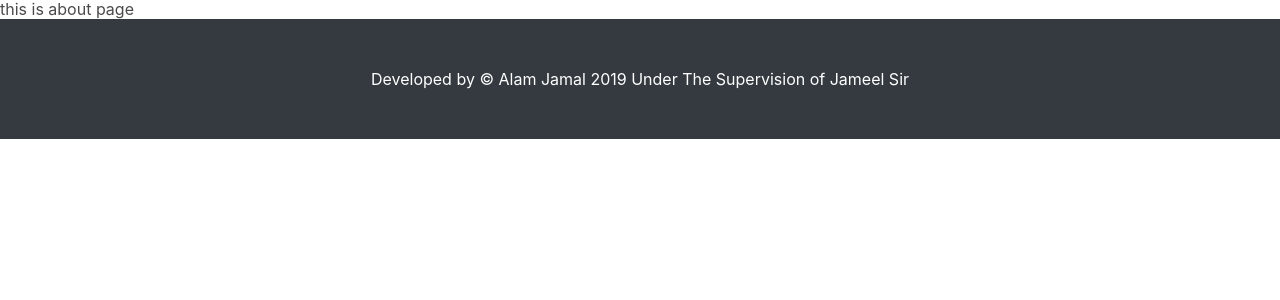
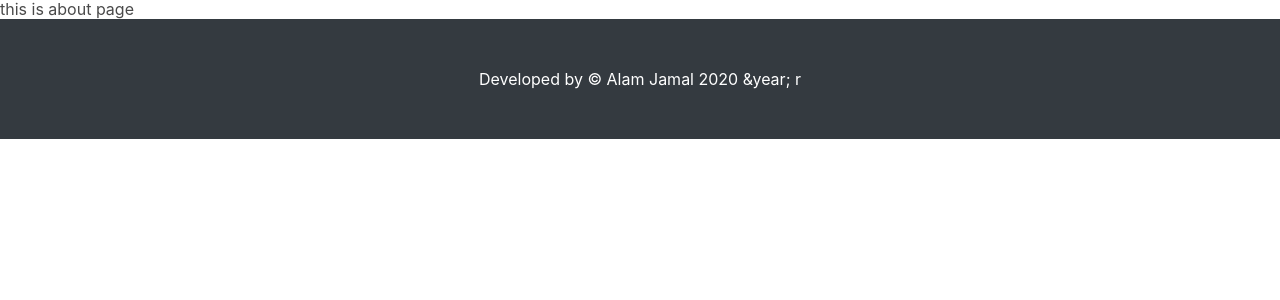
Before and after one commit to alamjamal/aihospital, a Flask app: page /about in a window 1280 px wide. Shown: the part 68-368 px from the top of the page. Run offline with Flask 2, Linux system fonts and the light colour scheme; parts of the project's set-up code (start-up, migrations or seed data) failed here and were passed over; some libraries are stand-ins or nearby versions.

Commit message:
Update layout.html

```diff
--- a/app/templates/layout.html
+++ b/app/templates/layout.html
@@ -88,7 +88,7 @@
   <!-- Footer -->
   <footer class="py-5 bg-dark footer navbar-fixed-bottom">
     <div class="container">
-      <p class="m-0 text-center text-white">Developed by &copy; Alam Jamal 2019 Under The Supervision of Jameel Sir</p>
+      <p class="m-0 text-center text-white">Developed by &copy; Alam Jamal 2020 &year; r</p>
     </div>
     <!-- /.container -->
   </footer>
```
